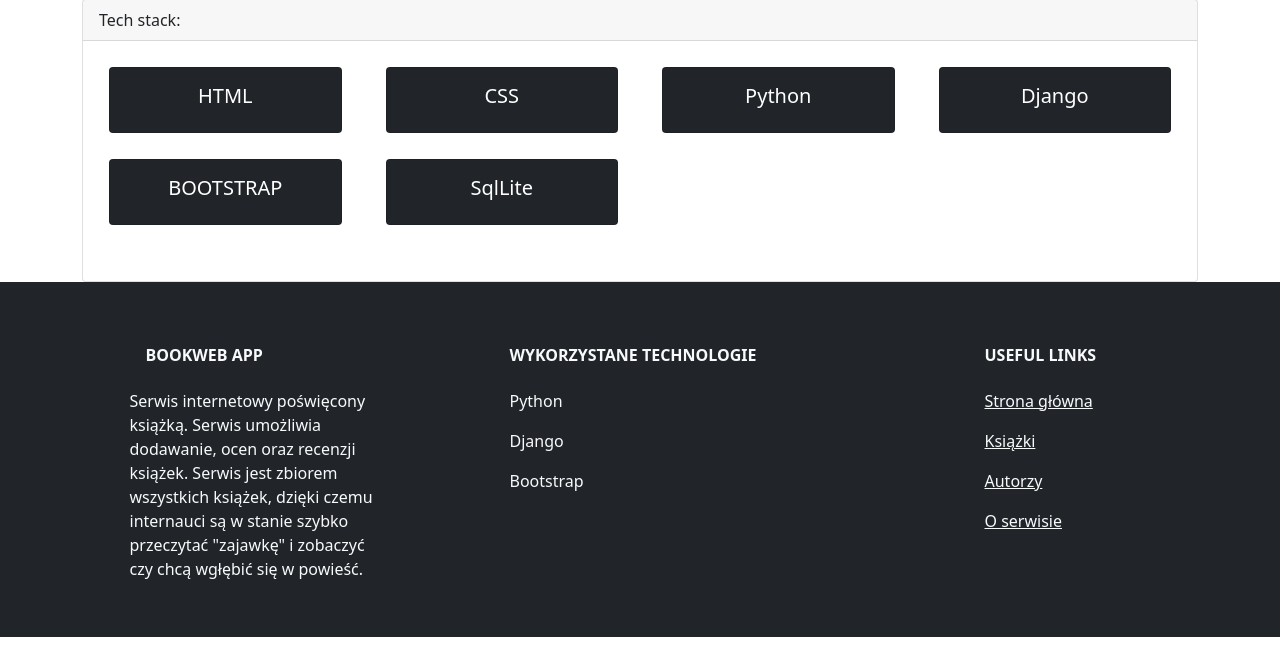
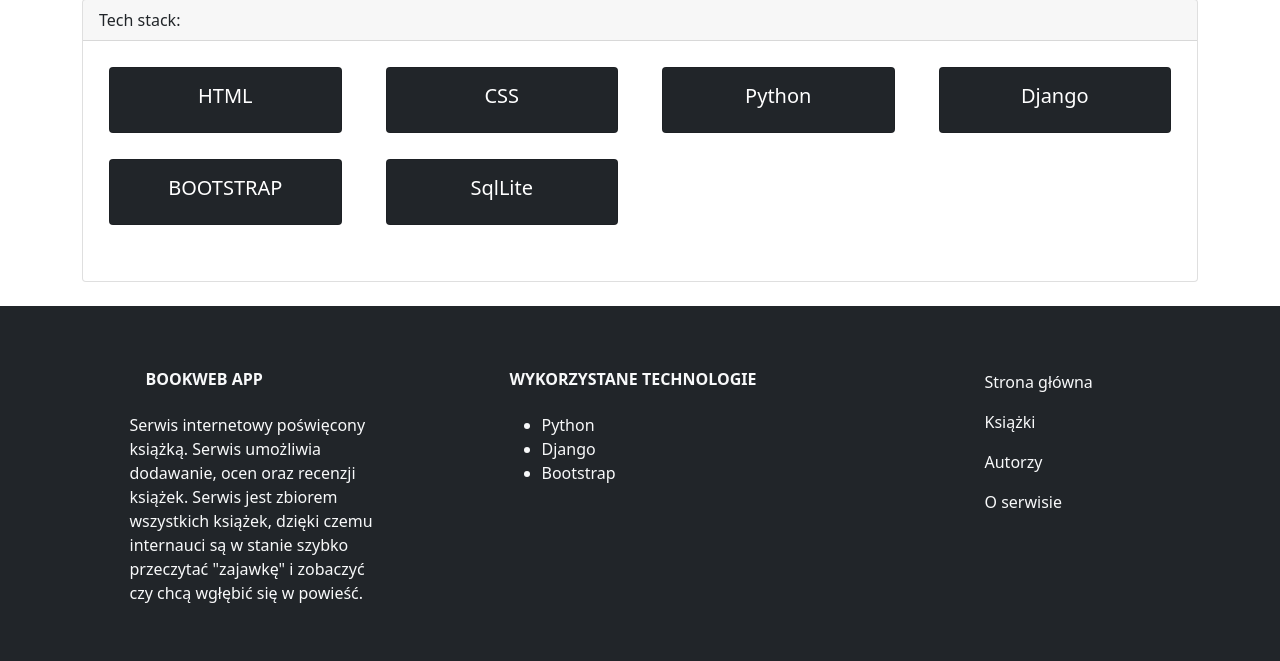
Before and after one commit to musialpatryk/web-book, a Django app: page /about/ in a window 1280 px wide. Shown: the part 1210-1871 px from the top of the page. Before the commit the page ends 1847 px from the top, so only its background shows below. Run offline with Django 3.2, Linux system fonts and the light colour scheme; a user stored in the database is signed in; parts of the project's set-up code (start-up, migrations or seed data) failed here and were passed over; some libraries are stand-ins or nearby versions; some web fonts are replaced.

Commit message:
Changes: - align footer to end of page - fix headers on home page

```diff
--- a/assets/style.css
+++ b/assets/style.css
@@ -14,6 +14,14 @@
 
 body{
     height:100vh;
+    display: flex;
+    flex-direction: column;
+}
+
+.main-content {
+    display: flex;
+    flex-direction: column;
+    flex-grow: 1;
 }
 
 .nav-item {
@@ -54,7 +62,7 @@ body{
 
 /* Homepage styles */
 
-.carousel-container {
+.carousel-container:not(:nth-of-type(1)) {
     margin: 3rem 0;
 }
 
--- a/templates/base_layout.html
+++ b/templates/base_layout.html
@@ -121,13 +121,15 @@
     </nav>
     {% endif %}
 
+    <div class="main-content">
         <div class="container {% if not request.user.is_authenticated %}not-logged{% endif %}">
             {% block content %}
             {% endblock %}
         </div>
 
-    {% block full_width_content %}
-    {% endblock %}
+        {% block full_width_content %}
+        {% endblock %}
+    </div>
 
     {% if request.user.is_authenticated %}
         {% include "footer.html" %}
--- a/templates/carousel.html
+++ b/templates/carousel.html
@@ -28,12 +28,14 @@
             {% else %}
             <div class="carousel-item">
             {% endif %}
+                <a href="{% url 'books:details' slug=book.slug %}">
                     <div class="carousel-img-container w-100 h-100">
                         <img src="/assets/media/{{book.image}}" class="carousel-img" alt="{{book}}">
                     </div>
                     <div class="carousel-caption d-none d-md-block">
                         <h3>{{book}}</h3>
                     </div>
+                </a>
             </div>
         {% endfor %}
 
--- a/templates/footer.html
+++ b/templates/footer.html
@@ -1,5 +1,5 @@
 <!-- Footer -->
-<footer class="text-center text-lg-start bg-light text-muted">
+<footer class="text-center text-lg-start bg-light text-muted mt-4">
 
   <section class="bg-dark text-light py-3">
     <div class="container text-center text-md-start mt-5">
@@ -19,26 +19,25 @@
           <h6 class="text-uppercase fw-bold mb-4">
             Wykorzystane technologie
           </h6>
-          <p>Python</p>
-          <p>Django</p>
-          <p>Bootstrap</p>
+          <ul>
+            <li>Python</li>
+            <li>Django</li>
+            <li>Bootstrap</li>
+          </ul>
         </div>
 
         <div class="col-md-3 col-lg-2 col-xl-2 mx-auto mb-4">
-          <h6 class="text-uppercase fw-bold mb-4">
-            Useful links
-          </h6>
           <p>
-            <a href="/" class="text-reset">Strona główna</a>
+            <a href="/" class="link-light text-decoration-none">Strona główna</a>
           </p>
           <p>
-            <a href="books/" class="text-reset">Książki</a>
+            <a href="books/" class="link-light text-decoration-none">Książki</a>
           </p>
           <p>
-            <a href="authors/" class="text-reset">Autorzy</a>
+            <a href="authors/" class="link-light text-decoration-none">Autorzy</a>
           </p>
           <p>
-            <a href="about/" class="text-reset">O serwisie</a>
+            <a href="about/" class="link-light text-decoration-none">O serwisie</a>
           </p>
         </div>
     </div>
```
Lines whose indentation alone changed are shown as unchanged.
